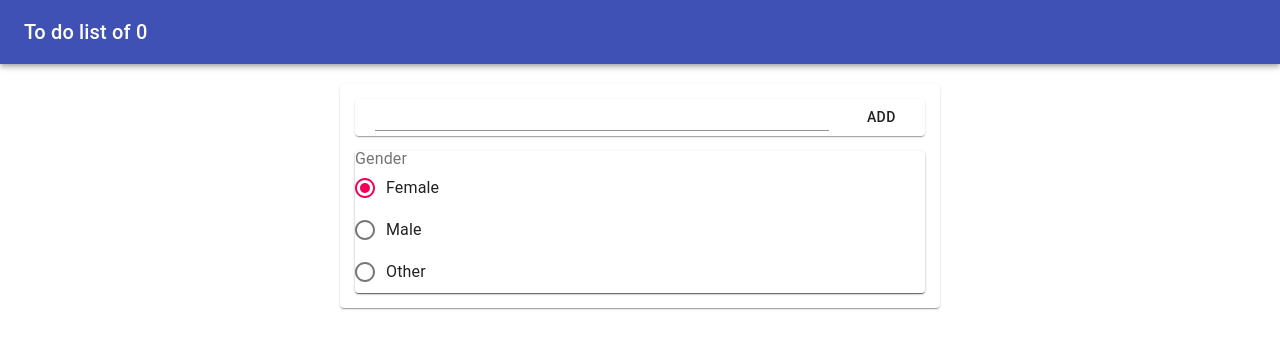
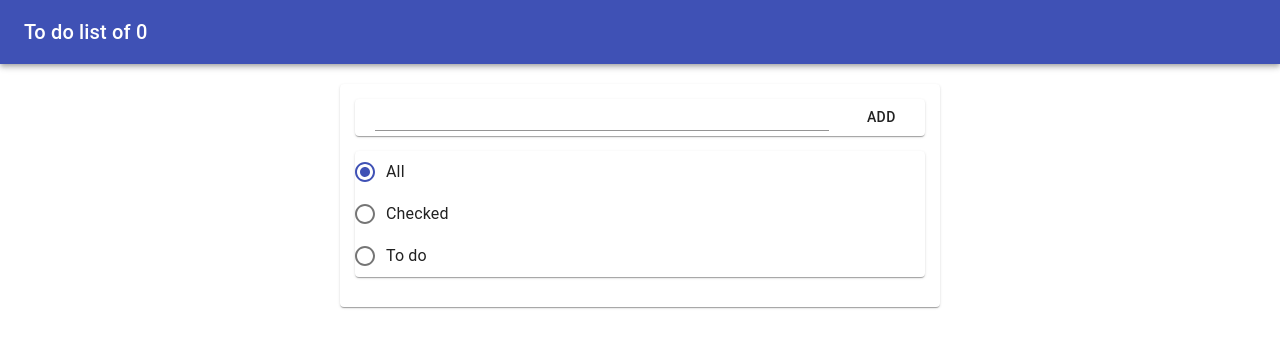
Before and after one commit to 462960/Tasks_list, a React (Create React App) app: page / in a window 1280 px wide. Shown: the top 348 px of the page. Built offline with nearby package versions, Linux system fonts and the light colour scheme.

Commit message:
Filtration works properly

```diff
--- a/src/components/InputsAndItems.js
+++ b/src/components/InputsAndItems.js
@@ -1,19 +1,42 @@
-import React from "react";
+import React, { useState, useEffect } from "react";
 
 import Paper from "@material-ui/core/Paper";
 
 import InputModule from "./InputModule";
 import ItemsModule from "./ItemsModule";
+import ListFiltration from "./ListFiltration";
 
 const InputsAndItems = ({ addTodo, removeTodo, todos, toggleCheck }) => {
+  const [filterValue, setFilterValue] = useState("all");
+  const [filteredList, setFilteredList] = useState(todos);
+
+  useEffect(() => {
+    if (filterValue === "all") {
+      setFilteredList(todos);
+    } else if (filterValue === "checked") {
+      const checkedList = todos.filter((x) => x.checked === true);
+      setFilteredList(checkedList);
+    } else if (filterValue === "todo") {
+      const todoList = todos.filter((x) => x.checked === false);
+      setFilteredList(todoList);
+    }
+  }, [todos, filterValue]);
+
   return (
     <div className="inputs-items-container">
       <Paper>
         <div className="inputs-items-inner-wrapper">
           <InputModule addTodo={addTodo} />
+          {/* {todos.length !== 0 ? ( */}
+          <ListFiltration
+            setFilterValue={setFilterValue}
+            filterValue={filterValue}
+          />
+          {/* ) : null} */}
+
           <ItemsModule
             removeTodo={removeTodo}
-            todos={todos}
+            todos={filteredList}
             toggleCheck={toggleCheck}
           />
         </div>
--- a/src/components/ItemsModule.js
+++ b/src/components/ItemsModule.js
@@ -4,8 +4,6 @@ import cn from "classnames";
 import { Paper } from "@material-ui/core";
 import DeleteIcon from "@material-ui/icons/Delete";
 import Checkbox from "@material-ui/core/Checkbox";
-
-import ListFiltration from "./ListFiltration";
 
 const ItemsModule = ({ removeTodo, todos, toggleCheck }) => {
   const deleteHandler = (e) => {
@@ -23,7 +21,6 @@ const ItemsModule = ({ removeTodo, todos, toggleCheck }) => {
   return (
     <div className="items-wrapper" onClick={deleteHandler}>
       <Paper>
-        <ListFiltration />
         {todos.map((x) => (
           <ul key={x.id} className="item">
             <li>
--- a/src/components/ListFiltration.js
+++ b/src/components/ListFiltration.js
@@ -3,34 +3,38 @@ import Radio from "@material-ui/core/Radio";
 import RadioGroup from "@material-ui/core/RadioGroup";
 import FormControlLabel from "@material-ui/core/FormControlLabel";
 import FormControl from "@material-ui/core/FormControl";
-import FormLabel from "@material-ui/core/FormLabel";
 import { Paper } from "@material-ui/core";
 
-const ListFiltration = () => {
-  const [value, setValue] = React.useState("female");
-
+const ListFiltration = ({ filterValue, setFilterValue }) => {
   const handleChange = (e) => {
-    setValue(e.target.value);
+    setFilterValue(e.target.value);
   };
 
   return (
     <div className="items-wrapper">
       <Paper>
         <FormControl component="fieldset">
-          <FormLabel component="legend">Gender</FormLabel>
           <RadioGroup
             aria-label="gender"
             name="gender1"
-            value={value}
+            value={filterValue}
             onChange={handleChange}
           >
             <FormControlLabel
-              value="female"
-              control={<Radio />}
-              label="Female"
+              value="all"
+              control={<Radio color="primary" />}
+              label="All"
             />
-            <FormControlLabel value="male" control={<Radio />} label="Male" />
-            <FormControlLabel value="other" control={<Radio />} label="Other" />
+            <FormControlLabel
+              value="checked"
+              control={<Radio color="primary" />}
+              label="Checked"
+            />
+            <FormControlLabel
+              value="todo"
+              control={<Radio color="primary" />}
+              label="To do"
+            />
           </RadioGroup>
         </FormControl>
       </Paper>
```
